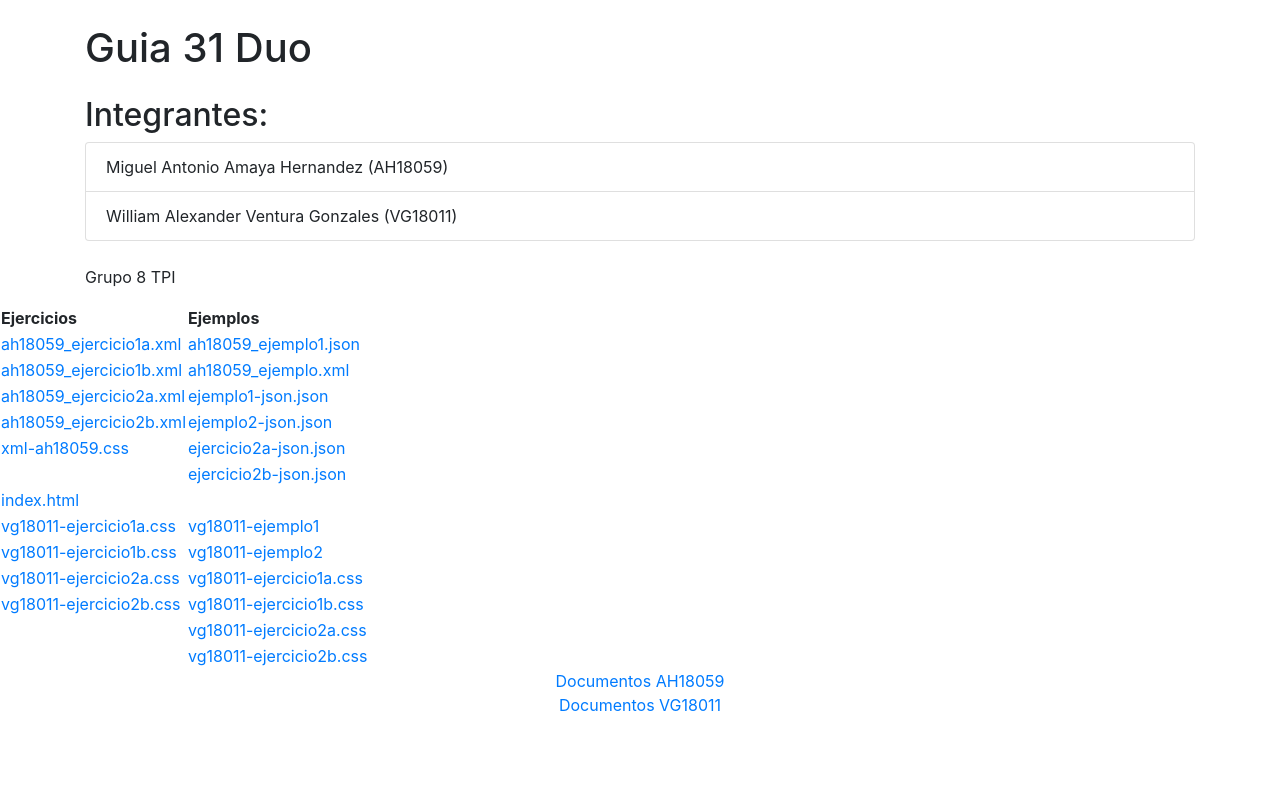
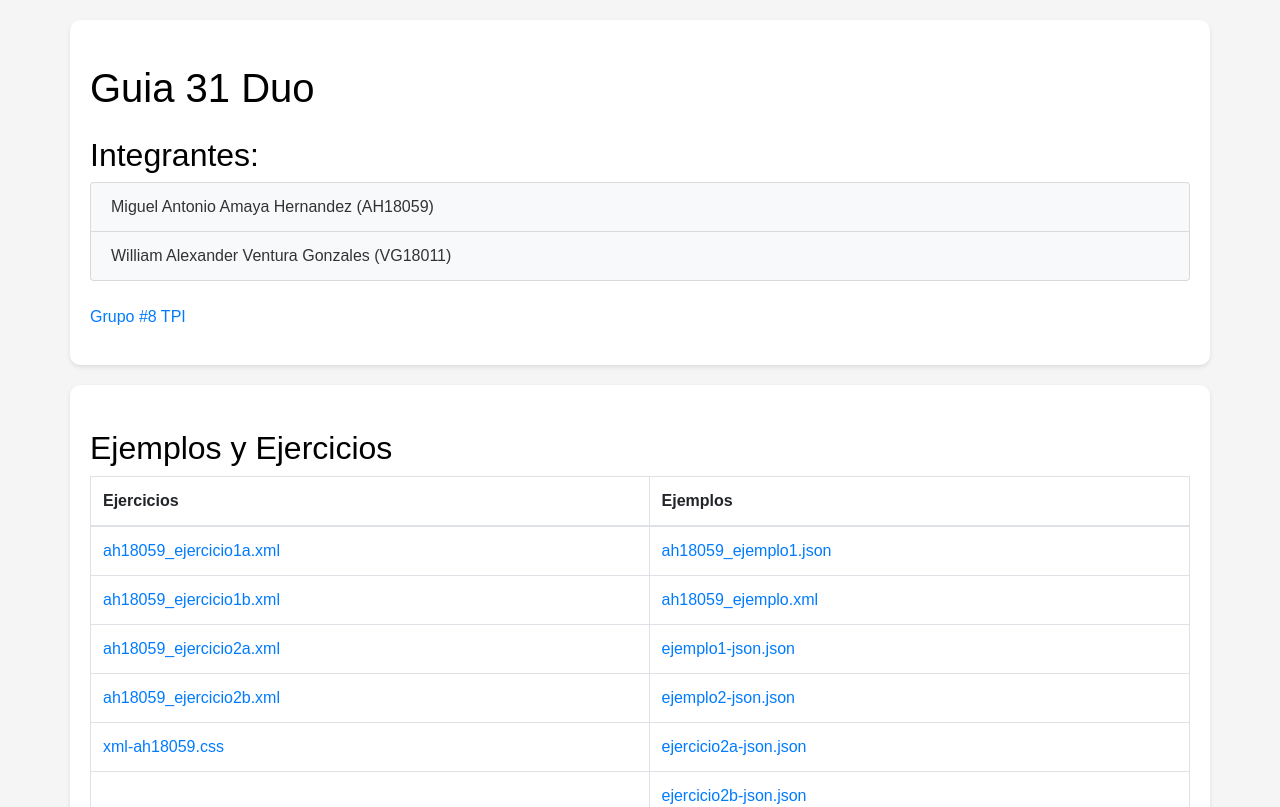
Before and after one commit to miguelxDd/tpiGuia30, a plain HTML site: page index.html in a window 1280 px wide. Shown: the top 807 px of the page. Drawn offline with nearby package versions, Linux system fonts and the light colour scheme.

Commit message:
Update index.html
Index xd

```diff
--- a/index.html
+++ b/index.html
@@ -4,6 +4,41 @@
   <meta charset="UTF-8">
   <meta name="viewport" content="width=device-width, initial-scale=1.0">
   <link rel="stylesheet" href="https://stackpath.bootstrapcdn.com/bootstrap/4.5.2/css/bootstrap.min.css">
+  <style>
+    body {
+      background-color: #f5f5f5;
+      color: #333;
+      font-family: Arial, sans-serif;
+    }
+    .container {
+      margin-top: 20px;
+      background-color: #fff;
+      padding: 20px;
+      border-radius: 10px;
+      box-shadow: 0 2px 4px rgba(0, 0, 0, 0.1);
+    }
+    p{
+      color: #007bff;
+    }
+    h1, h2 {
+      color: black;
+    }
+    .list-group-item {
+      background-color: #f8f9fa;
+    }
+    table {
+      background-color: #fff;
+    }
+    th, td {
+      vertical-align: middle;
+    }
+    .center-content {
+      text-align: center;
+    }
+    .link-info {
+      color: #007bff;
+    }
+  </style>
   <title>Guia 31 Duo</title>
 </head>
 <body>
@@ -14,12 +49,14 @@
       <li class="list-group-item">Miguel Antonio Amaya Hernandez (AH18059)</li>
       <li class="list-group-item">William Alexander Ventura Gonzales (VG18011)</li>
     </ul>
-    <p class="mt-4">Grupo 8 TPI</p>
+    <p class="mt-4" >Grupo #8 TPI</p>
   </div>
 
 
-  <table>
-    <thead>
+  <div class="container">
+    <h2 class="mt-4" >Ejemplos y Ejercicios</h2>
+    <div class="table-responsive">
+      <table class="table table-bordered">
       <tr>
         <th>Ejercicios</th>
         <th>Ejemplos</th>
```
